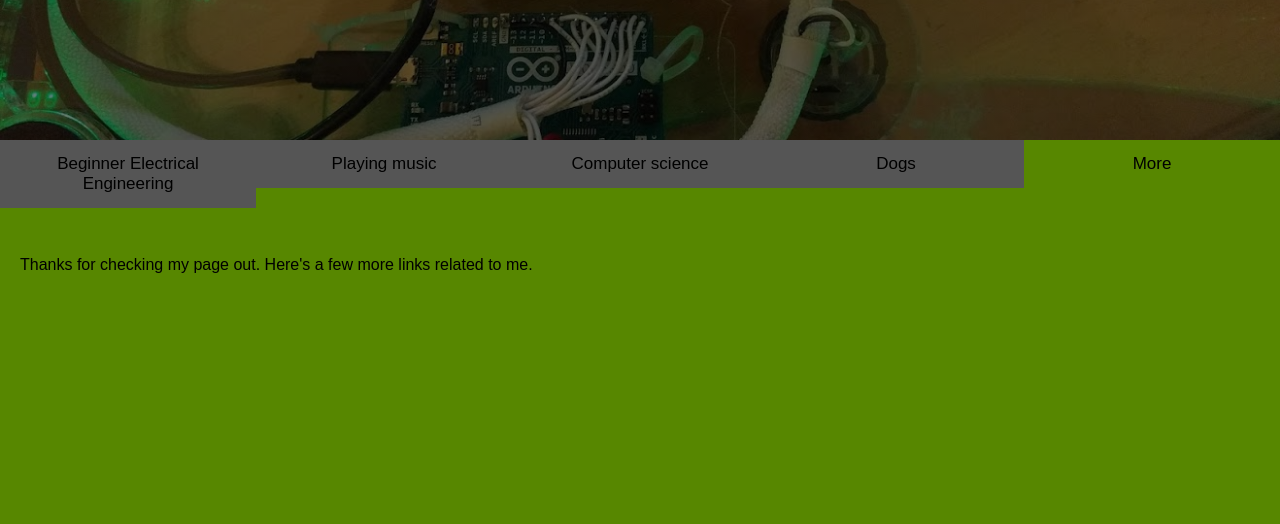
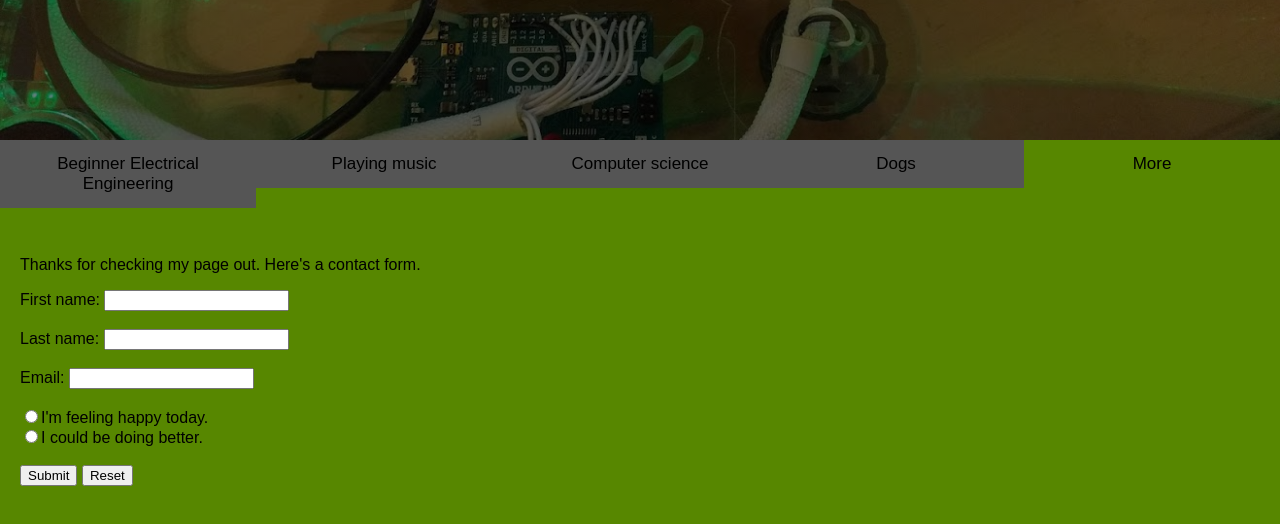
Before and after one commit to NelsonG6/NelsonG6, a plain HTML site: page index.html in a window 1280 px wide. Both pictures are taken after a click on the button "More". Shown: the part 260-784 px from the top of the page. Drawn offline with nearby package versions, Linux system fonts and the light colour scheme.

Commit message:
Update index.html

```diff
--- a/index.html
+++ b/index.html
@@ -320,7 +320,31 @@
     </div>
 
     <div id="more" class="tabcontent">
-      <p>Thanks for checking my page out. Here's a few more links related to me.</p>
+      <p>Thanks for checking my page out. Here's a contact form.</p>
+      First name:
+    <input type="text" name="firstname">
+    <br>
+    <br>
+
+    Last name:
+    <input type="text" name="lastname">
+    <br>
+    <br>
+
+    Email:
+    <input type="text" name="email">
+    <br>
+    <br>
+
+    <input type="radio" name="undergrad">I'm feeling happy today.
+    <br>
+
+    <input type="radio" name="grad">I could be doing better.
+    <br>
+    <br>
+
+    <input type="button" value="Submit">
+    <input type="button" value="Reset">
     </div>
 
     <script src="https://ajax.googleapis.com/ajax/libs/jquery/3.2.1/jquery.min.js"></script>
```
